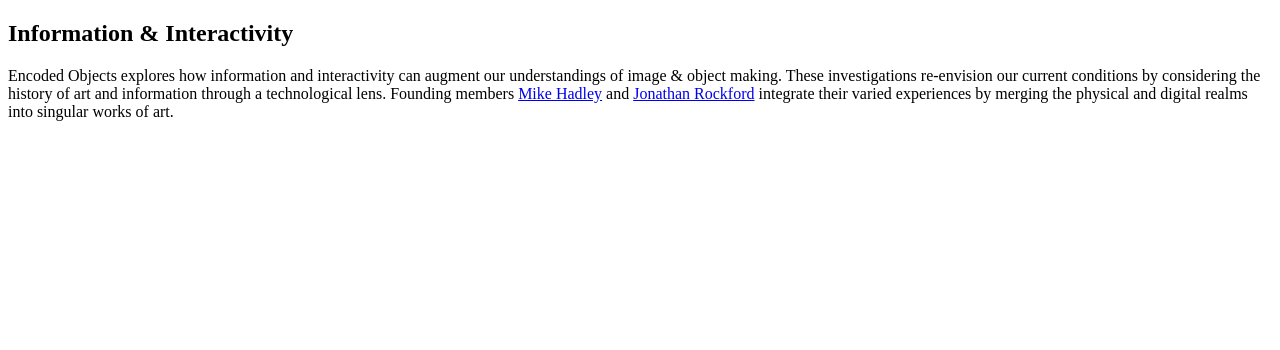
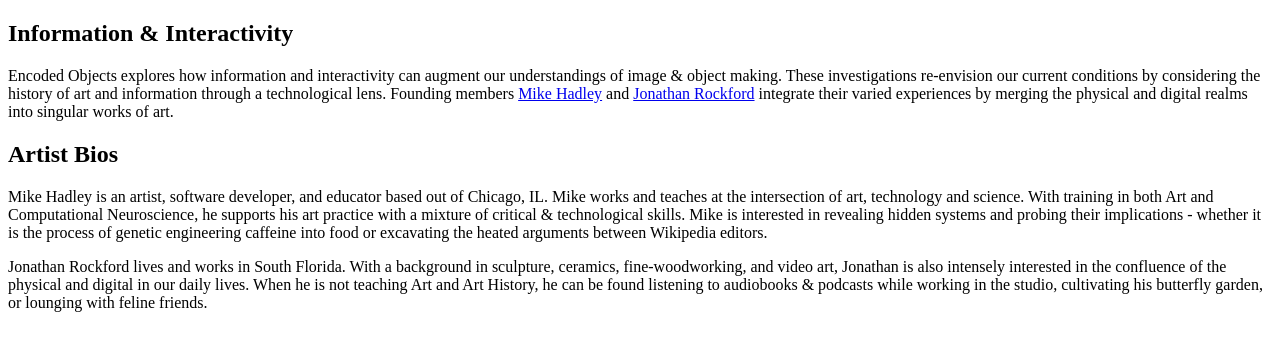
Before and after one commit to encodedobjects/encodedobjects.github.io, a Gatsby site: page /about in a window 1280 px wide. Built offline with nearby package versions, Linux system fonts and the light colour scheme; Gatsby itself is replaced by a stand-in of ours.

Commit message:
Adding bios to about

```diff
--- a/src/pages/about.js
+++ b/src/pages/about.js
@@ -18,6 +18,26 @@ const About = () => (
           integrate their varied experiences by merging the physical and digital
           realms into singular works of art.
         </p>
+        <h1>Artist Bios</h1>
+        <p>
+          Mike Hadley is an artist, software developer, and educator based out
+          of Chicago, IL. Mike works and teaches at the intersection of art,
+          technology and science. With training in both Art and Computational
+          Neuroscience, he supports his art practice with a mixture of critical
+          & technological skills. Mike is interested in revealing hidden systems
+          and probing their implications - whether it is the process of genetic
+          engineering caffeine into food or excavating the heated arguments
+          between Wikipedia editors.
+        </p>
+        <p>
+          Jonathan Rockford lives and works in South Florida. With a background
+          in sculpture, ceramics, fine-woodworking, and video art, Jonathan is
+          also intensely interested in the confluence of the physical and
+          digital in our daily lives. When he is not teaching Art and Art
+          History, he can be found listening to audiobooks & podcasts while
+          working in the studio, cultivating his butterfly garden, or lounging
+          with feline friends.
+        </p>
       </div>
     </section>
   </div>
```
